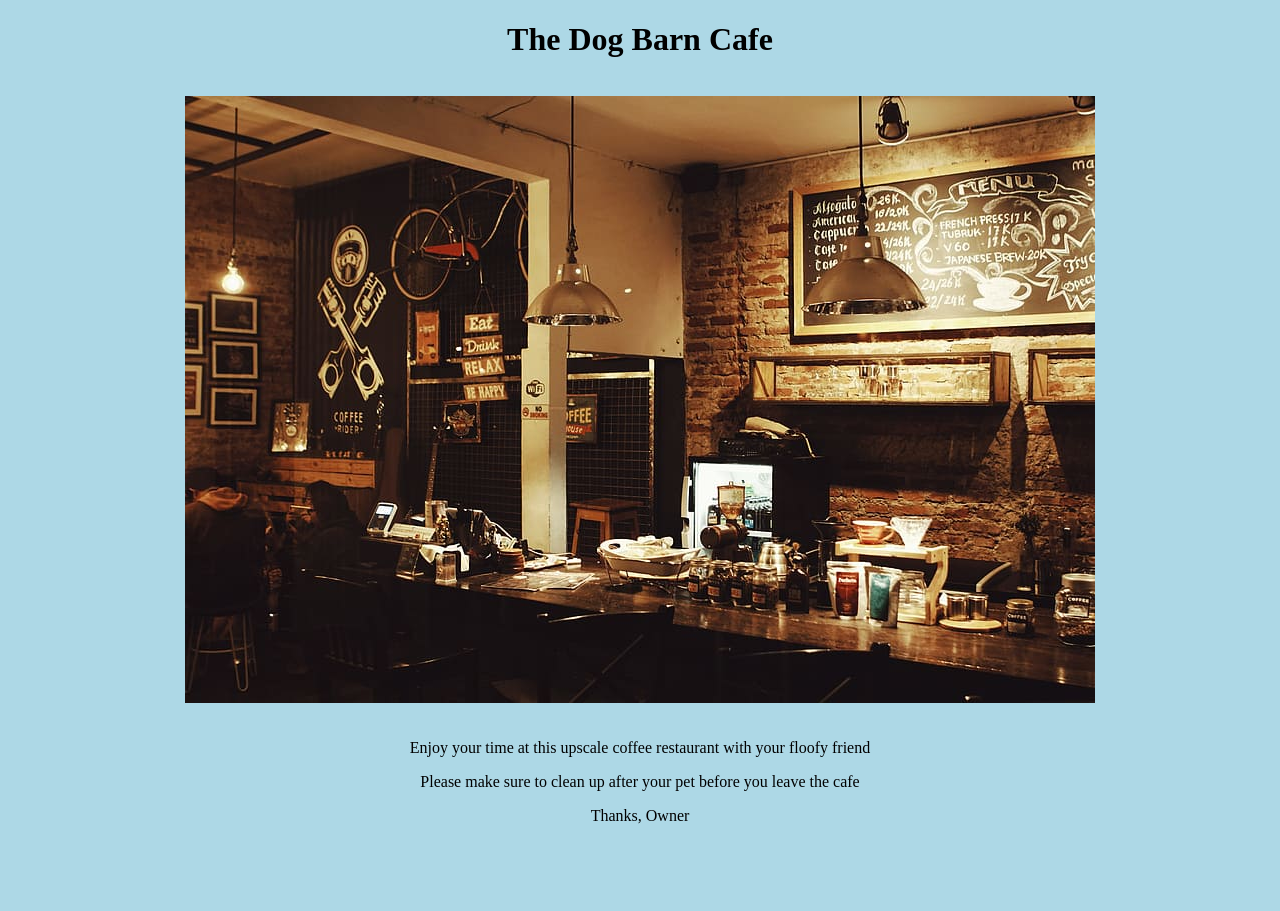
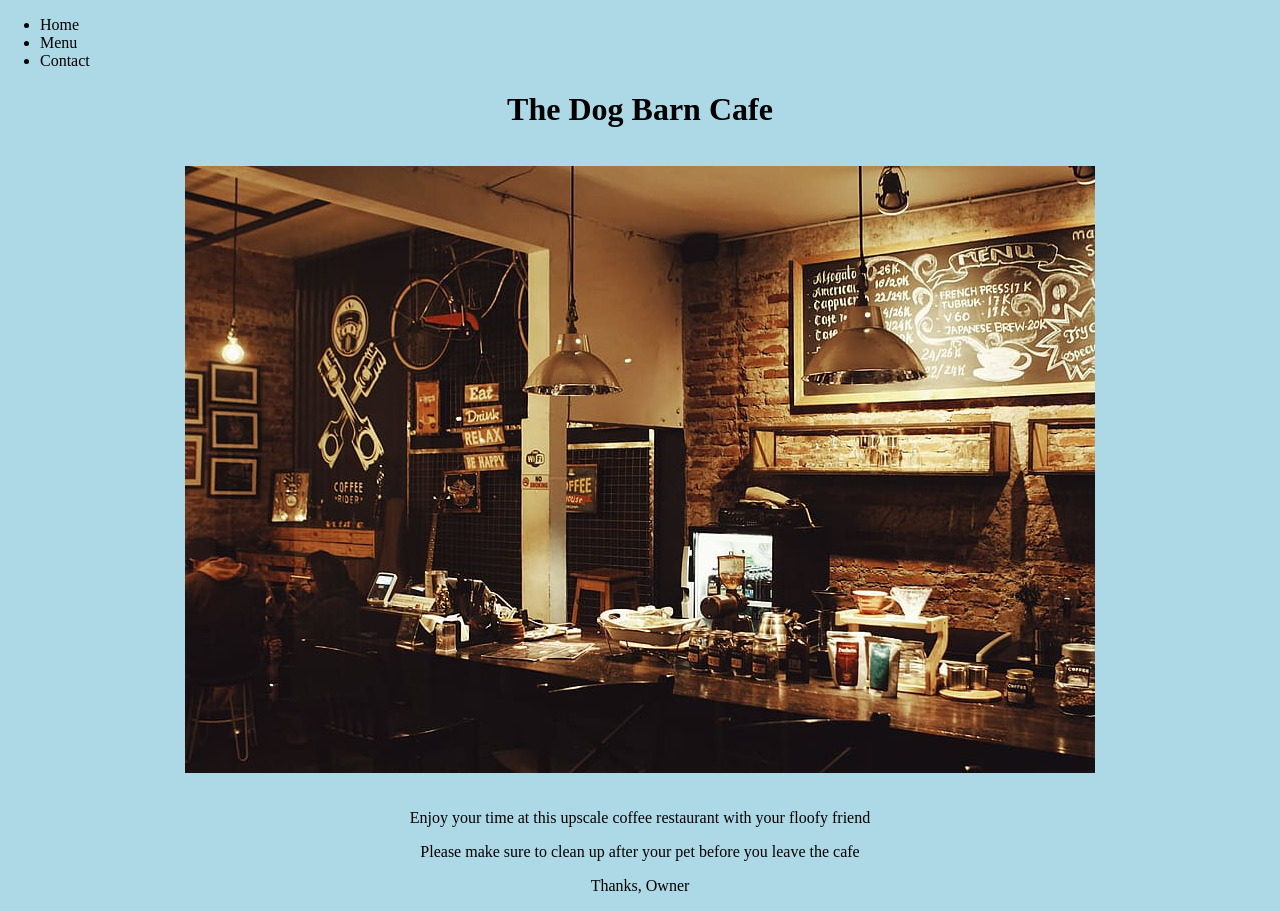
Before and after one commit to barnescaleb/restaurant-page, a website built with webpack: page dist/index.html in a window 1280 px wide. Before the commit the page ends 841 px from the top, so only its background shows below. Built offline with nearby package versions, Linux system fonts and the light colour scheme.

Commit message:
added header for multiple pages

```diff
--- a/dist/index.html
+++ b/dist/index.html
@@ -8,6 +8,13 @@
     <title>Restaurant</title>
 </head>
 <body>
+    <header>
+        <ul>
+            <li class="home">Home</li>
+            <li class="menu">Menu</li>
+            <li class="contact">Contact</li>
+        </ul>
+    </header>
     <div id="content"></div>
     <script src="main.js"></script>
 </body>
```
